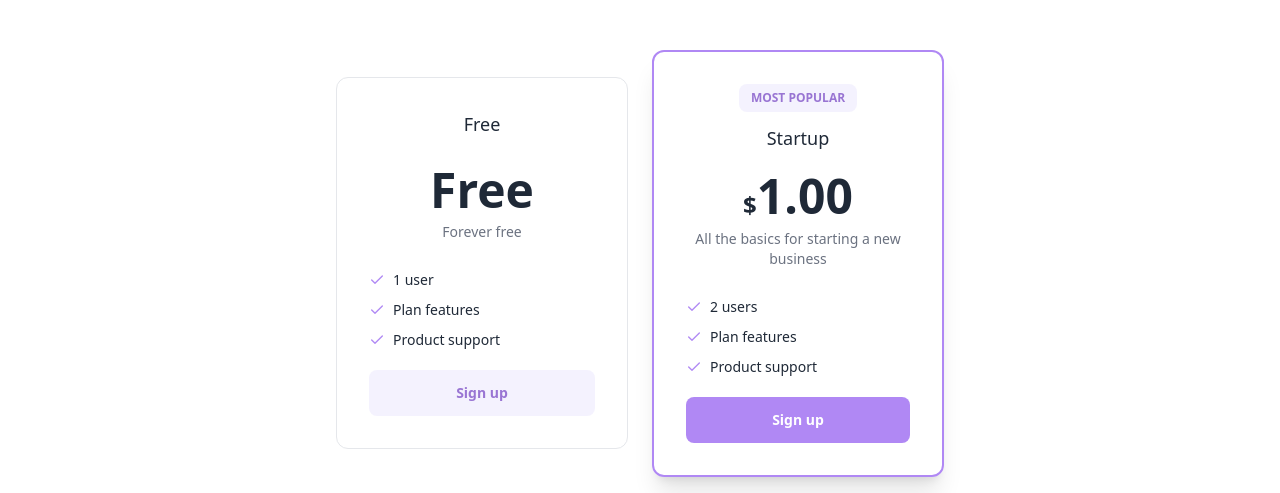
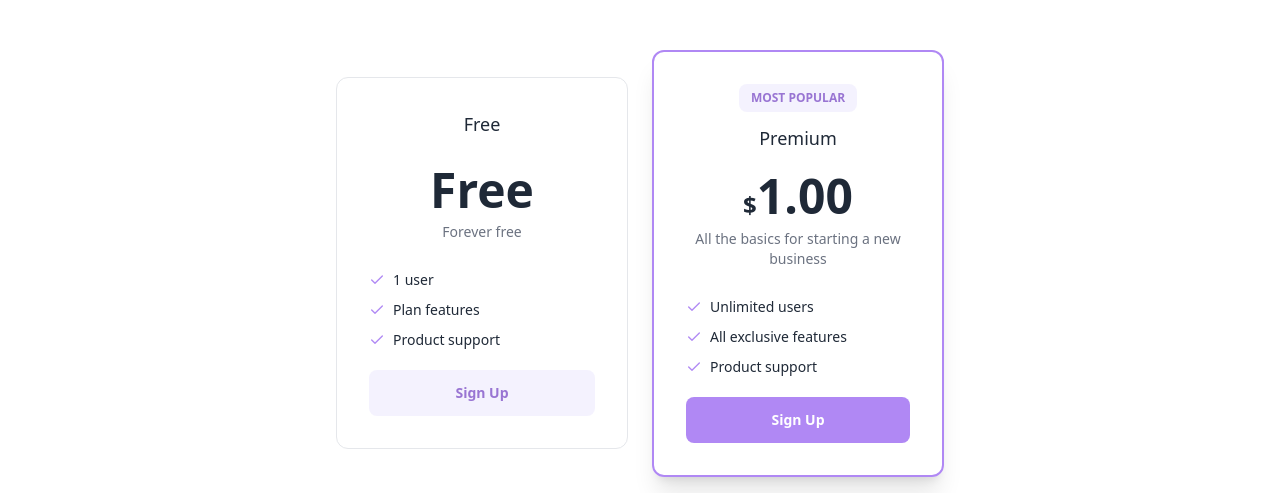
Before and after one commit to DrewIndeed/vite-vertex-erp-landing-page-2023, a React (Vite) app: page / in a window 1280 px wide. Shown: the part 2300-2793 px from the top of the page. Built offline with nearby package versions, Linux system fonts and the light colour scheme.

Commit message:
feat: subscription modal content

```diff
--- a/src/components/sections/GetStartedModal/components/SignInForm.tsx
+++ b/src/components/sections/GetStartedModal/components/SignInForm.tsx
@@ -7,6 +7,8 @@
 import { rootStore } from "@store/index";
 import React, { useState } from "react";
 import Loader from "@components/common/Loader";
+import Pricing from "@components/sections/Pricing";
+import { cn } from "@utils/index";
 
 type Props = {
   toggleSignUp: () => void;
@@ -32,6 +34,7 @@
     mode: "onChange",
   });
   const clientLogin = rootStore(({ handleClientLogin }) => handleClientLogin);
+  const toggleStarted = rootStore(({ toggleStarted }) => toggleStarted);
 
   // states
   const [logging, setLogging] = useState(false);
@@ -100,8 +103,7 @@
 
   return (
     <div
-      className="w-full mx-4 lg:mx-0 md:max-w-[450px] mt-7 bg-white border border-gray-200 rounded-xl shadow-sm
-    dark:bg-gray-800 dark:border-gray-700"
+      className={cn("w-full mx-4 lg:mx-0 mt-7 bg-white border border-gray-200 rounded-xl shadow-sm dark:bg-gray-800 dark:border-gray-700 md:max-w-[450px]", loginSuccess && !hasDomain && "md:max-w-max")}
     >
       {!loginSuccess && <div className="p-4 sm:p-7">
         <h1 className="block text-2xl font-bold text-gray-800 dark:text-white text-center">
@@ -228,11 +230,14 @@
           </p>
         </div>
       </div>}
-      {loginSuccess && <div className="w-full h-[300px] relative flex flex-col items-center justify-center gap-[1rem]">
+      {loginSuccess && hasDomain && <div className="w-full h-[300px] relative flex flex-col items-center justify-center gap-[1rem]">
         <Loader />
         <span className="text-gray-800 dark:text-white">
-          {hasDomain ? "Redirecting to Frappe ..." : "Redirecting to Subscriptions ..."}
+          "Redirecting to Frappe ..."
         </span>
+      </div>}
+      {loginSuccess && !hasDomain && <div className="w-full h-auto relative flex flex-col items-center justify-center">
+        <Pricing isInModal />
       </div>}
     </div>
   );
--- a/src/components/sections/Pricing/index.tsx
+++ b/src/components/sections/Pricing/index.tsx
@@ -17,15 +17,34 @@
   </svg>
 );
 
-const Pricing = () => {
+type Props = {
+  isInModal?: boolean;
+}
+
+const Pricing = ({ isInModal }: Props) => {
   const isSignUp = rootStore(({ data }) => data.isSignUp);
   const toggleStarted = rootStore(({ toggleStarted }) => toggleStarted);
   const toggleSignUp = rootStore(({ toggleSignUp }) => toggleSignUp);
+
+  const mainTitle = isInModal ? "Choose you plan" : "Pricing"
+  const cta = isInModal ? "I Want This" : "Sign Up"
+
+  const commonOnClick = (e: React.MouseEvent<HTMLAnchorElement>) => {
+    e.preventDefault();
+    toggleStarted();
+    if (!isSignUp) toggleSignUp()
+  }
+  const handleFreeClicked = (e: React.MouseEvent<HTMLAnchorElement>) => {
+    if (!isInModal) commonOnClick(e)
+  }
+  const handlePremiumClicked = (e: React.MouseEvent<HTMLAnchorElement>) => {
+    if (!isInModal) commonOnClick(e)
+  }
   return (
-    <div className="max-w-[42rem] px-4 py-10 sm:px-6 lg:px-8 lg:py-14 mx-auto">
+    <div className="max-w-[42rem] px-4 py-10 sm:px-6 lg:px-8 lg:py-14 mx-auto" id="pricing">
       <div className="max-w-2xl mx-auto text-center mb-10 lg:mb-14">
         <h2 className="text-2xl font-bold md:text-4xl md:leading-tight dark:text-white">
-          Pricing
+          {mainTitle}
         </h2>
         <p className="mt-1 text-gray-600 dark:text-gray-400">
           Whatever your status, our offers evolve according to your needs.
@@ -70,13 +89,9 @@
             dark:hover:bg-violet-800/60 dark:text-[#203030] dark:hover:text-white
             dark:focus:outline-none dark:focus:ring-1 dark:focus:ring-gray-600"
             href=""
-            onClick={(e) => {
-              e.preventDefault();
-              toggleStarted();
-              if (!isSignUp) toggleSignUp()
-            }}
+            onClick={handleFreeClicked}
           >
-            Sign up
+            {cta}
           </a>
         </div>
 
@@ -87,7 +102,7 @@
             </span>
           </p>
           <h4 className="font-medium text-lg text-gray-800 dark:text-gray-200">
-            Startup
+            Premium
           </h4>
           <span className="mt-5 font-bold text-5xl text-gray-800 dark:text-yellow-400">
             <span className="font-bold text-2xl -my-2">$</span>
@@ -113,7 +128,7 @@
               >
                 <polyline points="20 6 9 17 4 12" />
               </svg>
-              <span className="text-gray-800 dark:text-gray-400">2 users</span>
+              <span className="text-gray-800 dark:text-gray-400">Unlimited users</span>
             </li>
 
             <li className="flex space-x-2">
@@ -132,7 +147,7 @@
                 <polyline points="20 6 9 17 4 12" />
               </svg>
               <span className="text-gray-800 dark:text-gray-400">
-                Plan features
+                All exclusive features
               </span>
             </li>
 
@@ -161,13 +176,9 @@
             className="mt-5 py-3 px-4 inline-flex justify-center items-center gap-x-2 text-sm font-semibold
             rounded-lg border border-transparent bg-violet-600/60 text-white hover:bg-violet-700/60 disabled:opacity-50 disabled:pointer-events-none dark:focus:outline-none dark:focus:ring-1 dark:focus:ring-gray-600"
             href=""
-            onClick={(e) => {
-              e.preventDefault();
-              toggleStarted();
-              if (!isSignUp) toggleSignUp()
-            }}
+            onClick={handlePremiumClicked}
           >
-            Sign up
+            {cta}
           </a>
         </div>
       </div>
```
